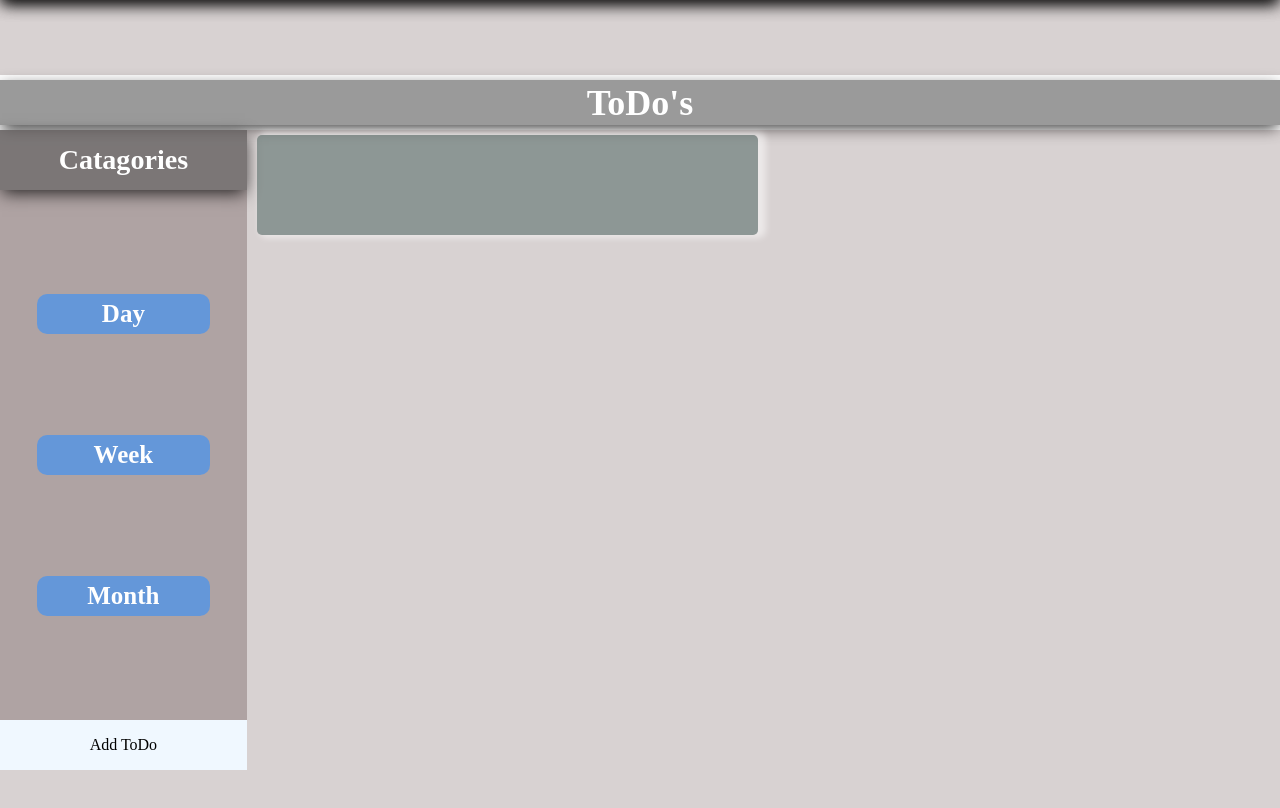
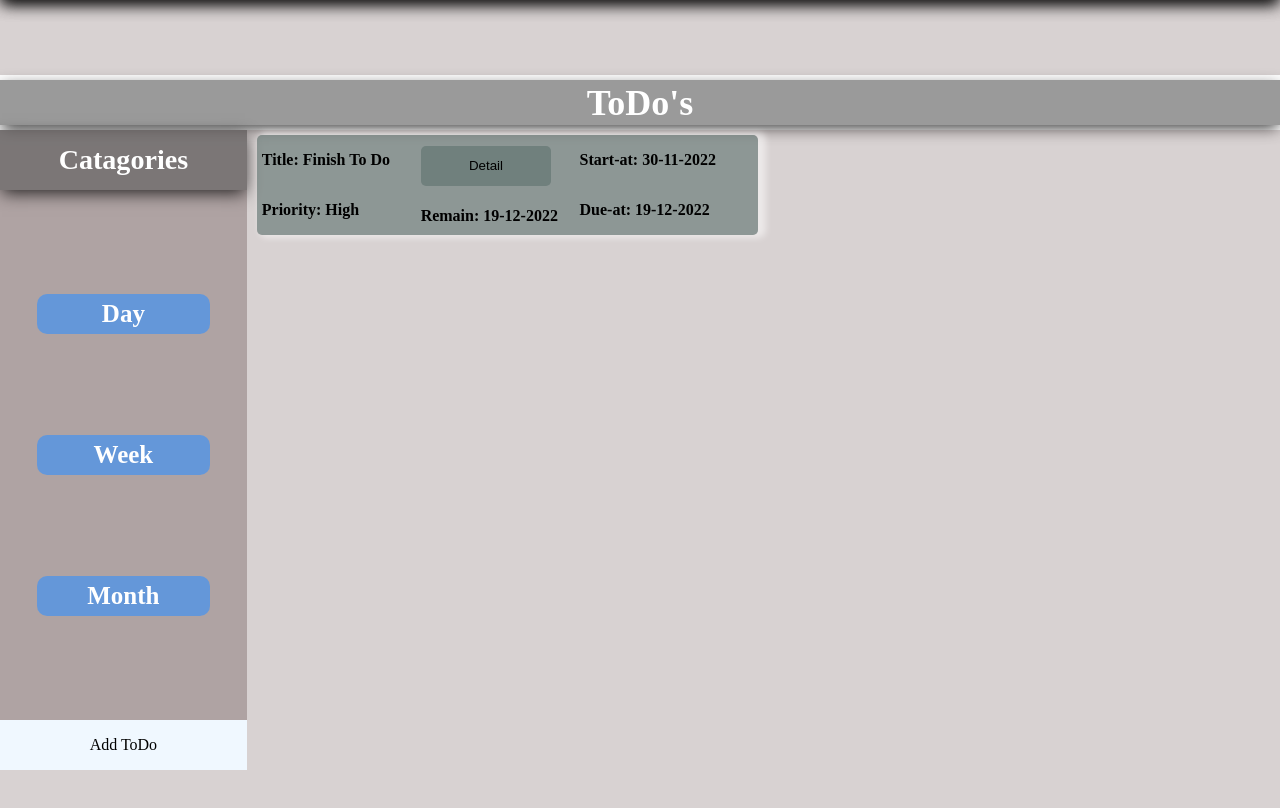
Before and after one commit to Tebibux/ToDoList, a website built with webpack: page index.html in a window 1280 px wide. Shown: the part 800-1608 px from the top of the page. Built offline with nearby package versions, Linux system fonts and the light colour scheme; files whose address does not match are found by name.

Commit message:
Dom finished$ dynamic change stated stated

```diff
--- a/index.html
+++ b/index.html
@@ -39,9 +39,11 @@
 					</div>
 					<div class="todo_3">
 						<div class="start_date">Start-at: 30-11-2022</div>
-						<div class="due_date">Due-at: 19-12-2022</div>
+						<div class="start_date">Due-at: 19-12-2022</div>
 					</div>
-					<div class="deleteIt"><div>X</div></div>
+					<div class="deleteIt">
+						<div>X</div>
+					</div>
 				</div>
 
 			</div>
--- a/src/pageStructure/mainStructure/todos.js
+++ b/src/pageStructure/mainStructure/todos.js
@@ -1,22 +1,48 @@
 import DomMaker from "../../main/domMaker";
 
-function todoDom(){
+function todoDom() {
 	const todoContainerD = new DomMaker('div', 'todos', '', '', '');
 	const todoContainer = todoContainerD.maker(); // build the main element
 
 	const todoOneD = new DomMaker('div', 'todo_1', '', '', '');
 	const todo_1 = todoOneD.maker();
-	const titleD = new DomMaker('div', 'title', '', '' , '');
+	const titleD = new DomMaker('div', 'title', '', '', 'Title: Finish To Do');
 	const title = titleD.maker();
 	todo_1.appendChild(title); // appending the title
-	const priorityD = new DomMaker('div', 'priority', '', '' , '');
+
+
+	const priorityD = new DomMaker('div', 'priority', '', '', 'Priority: High');
 	const priority = priorityD.maker();
 	todo_1.appendChild(priority); // appending the priority
 	todoContainer.appendChild(todo_1);// appending the todo_1 which include title and
-									  //  priority of the to do element.
+	//  priority of the to do element.
+
+	const todoTowD = new DomMaker('div', 'todo_2', '', '', '');
+	const todo_2 = todoTowD.maker();
+	const detailD = new DomMaker('button', 'detail', '', '', 'Detail');
+	const detail = detailD.maker();
+	todo_2.appendChild(detail); // appending the detail
 
 
+	const time_countD = new DomMaker('div', 'time_count', '', '', 'Remain: 19-12-2022');
+	const time_count = time_countD.maker();
+	todo_2.appendChild(time_count); // appending the priority
+	todoContainer.appendChild(todo_2);// appending the todo_2 which include detail and
+	//  Remaining date of the to do element.
 
+
+	const todoThreeD = new DomMaker('div', 'todo_3', '', '', '');
+	const todo_3 = todoThreeD.maker();
+	const start_dateD = new DomMaker('div', 'start_date', '', '', 'Start-at: 30-11-2022');
+	const start_date = start_dateD.maker();
+	todo_3.appendChild(start_date); // appending the detail
+
+
+	const due_dateD = new DomMaker('div', 'due_date', '', '', 'Due-at: 19-12-2022');
+	const due_date = due_dateD.maker();
+	todo_3.appendChild(due_date); // appending the priority
+	todoContainer.appendChild(todo_3);// appending the todo_1 which include title and
+	//  priority of the to do element.
 
 	return todoContainer;
 }
```
